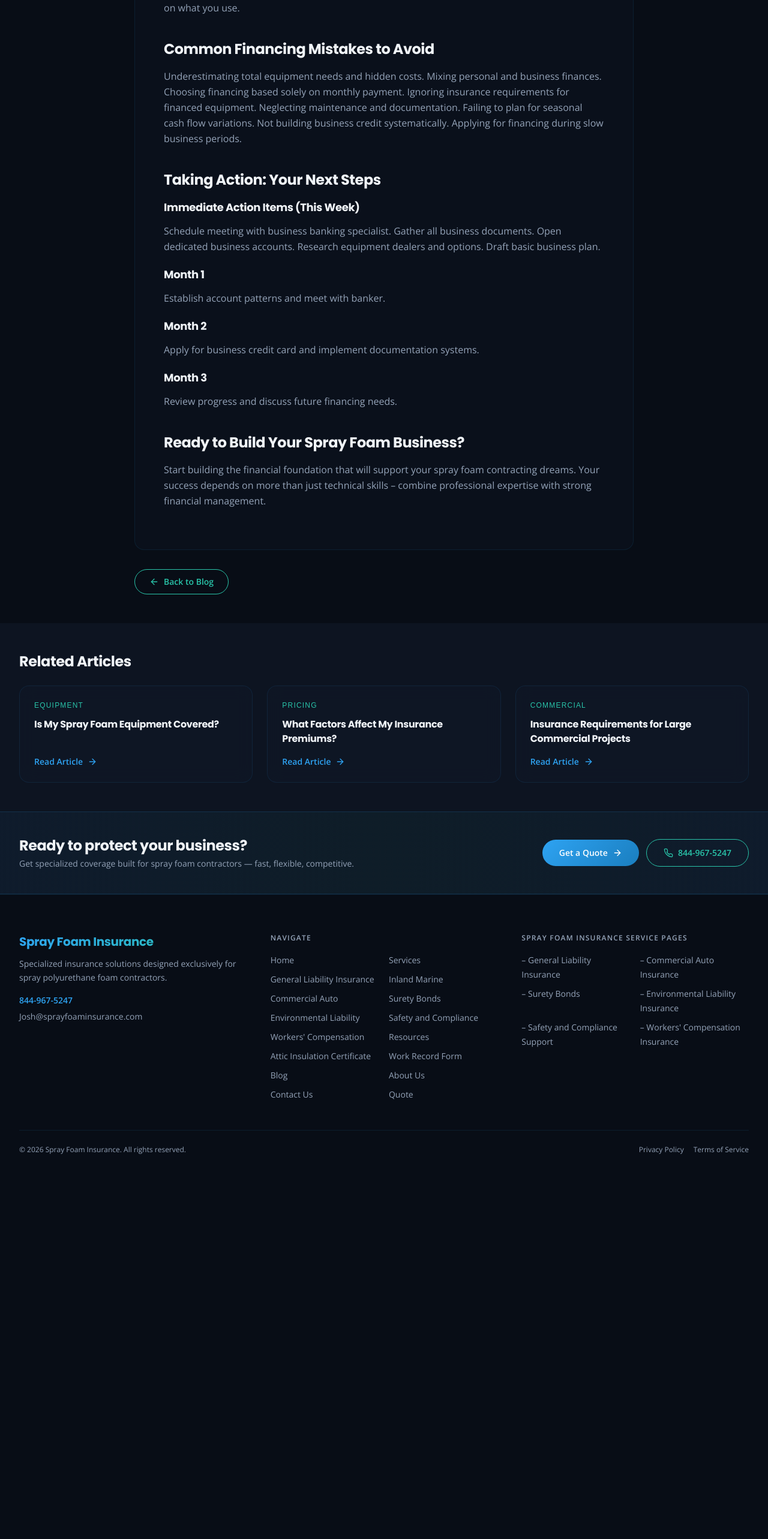
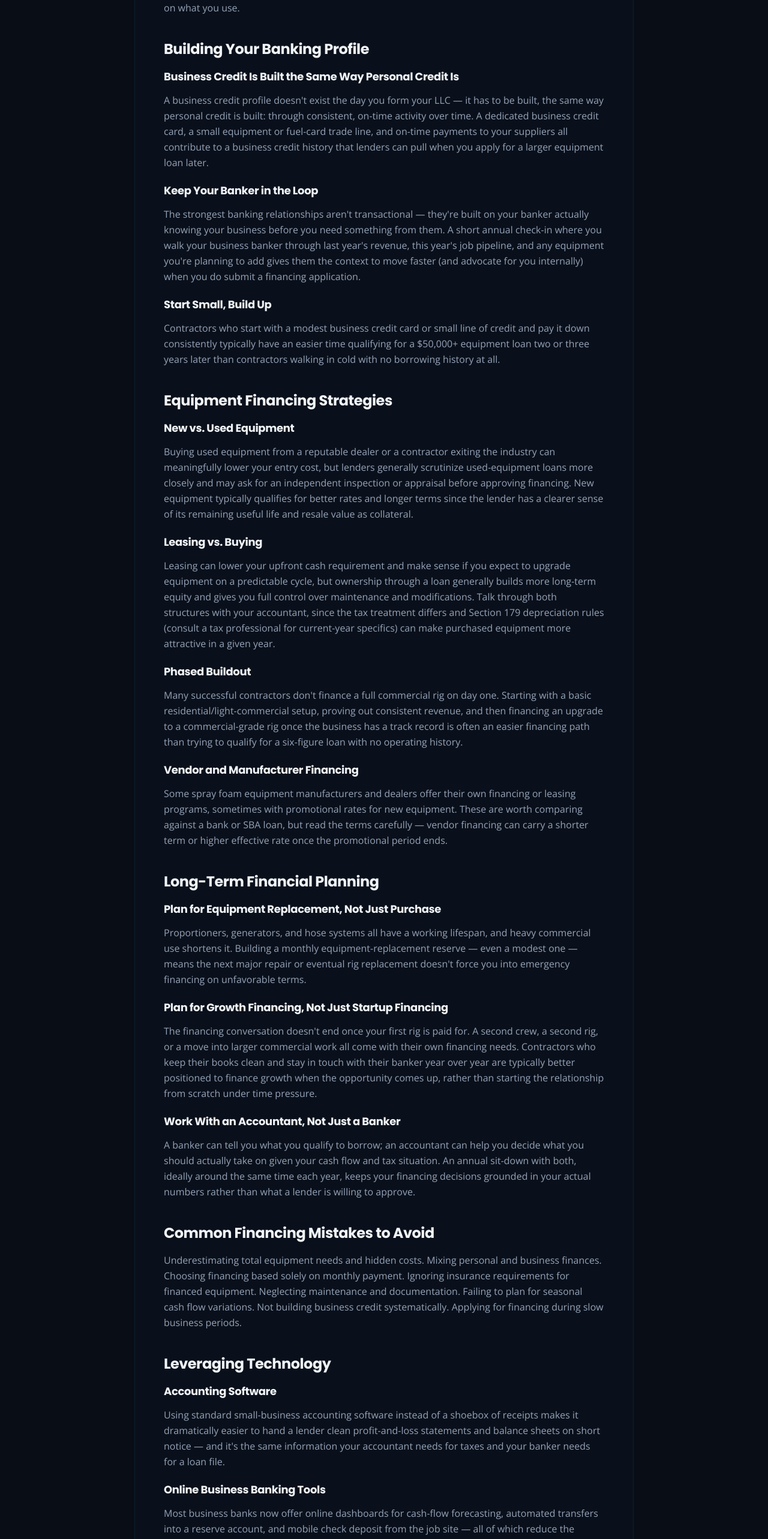
Before and after one commit to MCERQUA/sprayfoaminsurance-nextjs, a Next.js app: page /2025/07/04/spray-foam-equipment-financing-building-strong-banking-relationships in a window 1280 px wide. Shown: the part 4065-6631 px from the top of the page at 60% size. Before the commit the page ends 6054 px from the top, so only its background shows below. Built offline with nearby package versions, Linux system fonts and the light colour scheme.

Commit message:
auto-save: app/2025/07/04/spray-foam-equipment-financing-building-strong-banking-relationships/page.tsx,app/services/commercial-auto/page.tsx

```diff
--- a/app/2025/07/04/spray-foam-equipment-financing-building-strong-banking-relationships/page.tsx
+++ b/app/2025/07/04/spray-foam-equipment-financing-building-strong-banking-relationships/page.tsx
@@ -126,10 +126,46 @@ export default function Page() {
             <h4 className="text-lg font-headline font-bold text-text mb-3">Business Lines of Credit</h4>
             <p className="text-muted leading-relaxed mb-5">Flexible working capital for managing cash flow gaps. Draw funds as needed and pay interest only on what you use.</p>
 
-            <h2 className="text-2xl font-headline font-bold text-text mt-10 mb-4">Common Financing Mistakes to Avoid</h2>
+            <h2 id="building-your-banking-profile" className="text-2xl font-headline font-bold text-text mt-10 mb-4">Building Your Banking Profile</h2>
+            <h4 className="text-lg font-headline font-bold text-text mb-3">Business Credit Is Built the Same Way Personal Credit Is</h4>
+            <p className="text-muted leading-relaxed mb-5">A business credit profile doesn&apos;t exist the day you form your LLC — it has to be built, the same way personal credit is built: through consistent, on-time activity over time. A dedicated business credit card, a small equipment or fuel-card trade line, and on-time payments to your suppliers all contribute to a business credit history that lenders can pull when you apply for a larger equipment loan later.</p>
+            <h4 className="text-lg font-headline font-bold text-text mb-3">Keep Your Banker in the Loop</h4>
+            <p className="text-muted leading-relaxed mb-5">The strongest banking relationships aren&apos;t transactional — they&apos;re built on your banker actually knowing your business before you need something from them. A short annual check-in where you walk your business banker through last year&apos;s revenue, this year&apos;s job pipeline, and any equipment you&apos;re planning to add gives them the context to move faster (and advocate for you internally) when you do submit a financing application.</p>
+            <h4 className="text-lg font-headline font-bold text-text mb-3">Start Small, Build Up</h4>
+            <p className="text-muted leading-relaxed mb-5">Contractors who start with a modest business credit card or small line of credit and pay it down consistently typically have an easier time qualifying for a $50,000+ equipment loan two or three years later than contractors walking in cold with no borrowing history at all.</p>
+
+            <h2 id="equipment-financing-strategies" className="text-2xl font-headline font-bold text-text mt-10 mb-4">Equipment Financing Strategies</h2>
+            <h4 className="text-lg font-headline font-bold text-text mb-3">New vs. Used Equipment</h4>
+            <p className="text-muted leading-relaxed mb-5">Buying used equipment from a reputable dealer or a contractor exiting the industry can meaningfully lower your entry cost, but lenders generally scrutinize used-equipment loans more closely and may ask for an independent inspection or appraisal before approving financing. New equipment typically qualifies for better rates and longer terms since the lender has a clearer sense of its remaining useful life and resale value as collateral.</p>
+            <h4 className="text-lg font-headline font-bold text-text mb-3">Leasing vs. Buying</h4>
+            <p className="text-muted leading-relaxed mb-5">Leasing can lower your upfront cash requirement and make sense if you expect to upgrade equipment on a predictable cycle, but ownership through a loan generally builds more long-term equity and gives you full control over maintenance and modifications. Talk through both structures with your accountant, since the tax treatment differs and Section 179 depreciation rules (consult a tax professional for current-year specifics) can make purchased equipment more attractive in a given year.</p>
+            <h4 className="text-lg font-headline font-bold text-text mb-3">Phased Buildout</h4>
+            <p className="text-muted leading-relaxed mb-5">Many successful contractors don&apos;t finance a full commercial rig on day one. Starting with a basic residential/light-commercial setup, proving out consistent revenue, and then financing an upgrade to a commercial-grade rig once the business has a track record is often an easier financing path than trying to qualify for a six-figure loan with no operating history.</p>
+            <h4 className="text-lg font-headline font-bold text-text mb-3">Vendor and Manufacturer Financing</h4>
+            <p className="text-muted leading-relaxed mb-5">Some spray foam equipment manufacturers and dealers offer their own financing or leasing programs, sometimes with promotional rates for new equipment. These are worth comparing against a bank or SBA loan, but read the terms carefully — vendor financing can carry a shorter term or higher effective rate once the promotional period ends.</p>
+
+            <h2 id="long-term-financial-planning" className="text-2xl font-headline font-bold text-text mt-10 mb-4">Long-Term Financial Planning</h2>
+            <h4 className="text-lg font-headline font-bold text-text mb-3">Plan for Equipment Replacement, Not Just Purchase</h4>
+            <p className="text-muted leading-relaxed mb-5">Proportioners, generators, and hose systems all have a working lifespan, and heavy commercial use shortens it. Building a monthly equipment-replacement reserve — even a modest one — means the next major repair or eventual rig replacement doesn&apos;t force you into emergency financing on unfavorable terms.</p>
+            <h4 className="text-lg font-headline font-bold text-text mb-3">Plan for Growth Financing, Not Just Startup Financing</h4>
+            <p className="text-muted leading-relaxed mb-5">The financing conversation doesn&apos;t end once your first rig is paid for. A second crew, a second rig, or a move into larger commercial work all come with their own financing needs. Contractors who keep their books clean and stay in touch with their banker year over year are typically better positioned to finance growth when the opportunity comes up, rather than starting the relationship from scratch under time pressure.</p>
+            <h4 className="text-lg font-headline font-bold text-text mb-3">Work With an Accountant, Not Just a Banker</h4>
+            <p className="text-muted leading-relaxed mb-5">A banker can tell you what you qualify to borrow; an accountant can help you decide what you should actually take on given your cash flow and tax situation. An annual sit-down with both, ideally around the same time each year, keeps your financing decisions grounded in your actual numbers rather than what a lender is willing to approve.</p>
+
+            <h2 id="common-mistakes-to-avoid" className="text-2xl font-headline font-bold text-text mt-10 mb-4">Common Financing Mistakes to Avoid</h2>
             <p className="text-muted leading-relaxed mb-5">Underestimating total equipment needs and hidden costs. Mixing personal and business finances. Choosing financing based solely on monthly payment. Ignoring insurance requirements for financed equipment. Neglecting maintenance and documentation. Failing to plan for seasonal cash flow variations. Not building business credit systematically. Applying for financing during slow business periods.</p>
 
-            <h2 className="text-2xl font-headline font-bold text-text mt-10 mb-4">Taking Action: Your Next Steps</h2>
+            <h2 id="leveraging-technology" className="text-2xl font-headline font-bold text-text mt-10 mb-4">Leveraging Technology</h2>
+            <h4 className="text-lg font-headline font-bold text-text mb-3">Accounting Software</h4>
+            <p className="text-muted leading-relaxed mb-5">Using standard small-business accounting software instead of a shoebox of receipts makes it dramatically easier to hand a lender clean profit-and-loss statements and balance sheets on short notice — and it's the same information your accountant needs for taxes and your banker needs for a loan file.</p>
+            <h4 className="text-lg font-headline font-bold text-text mb-3">Online Business Banking Tools</h4>
+            <p className="text-muted leading-relaxed mb-5">Most business banks now offer online dashboards for cash-flow forecasting, automated transfers into a reserve account, and mobile check deposit from the job site — all of which reduce the administrative overhead of running the financial side of a spray foam business between jobs.</p>
+            <h4 className="text-lg font-headline font-bold text-text mb-3">Job Costing to Track Equipment ROI</h4>
+            <p className="text-muted leading-relaxed mb-5">Tracking revenue and material cost per job — even in a simple spreadsheet — lets you see how quickly a financed rig is actually paying for itself, and gives you real numbers to bring to your banker when discussing the next equipment purchase, instead of a rough estimate.</p>
+            <h4 className="text-lg font-headline font-bold text-text mb-3">Digital Documentation</h4>
+            <p className="text-muted leading-relaxed mb-5">Keeping formation documents, tax returns, insurance certificates, and equipment quotes organized digitally (rather than tracked down at application time) shortens the time between deciding to apply for financing and actually submitting a complete application.</p>
+
+            <h2 id="your-next-steps" className="text-2xl font-headline font-bold text-text mt-10 mb-4">Taking Action: Your Next Steps</h2>
             <h4 className="text-lg font-headline font-bold text-text mb-3">Immediate Action Items (This Week)</h4>
             <p className="text-muted leading-relaxed mb-5">Schedule meeting with business banking specialist. Gather all business documents. Open dedicated business accounts. Research equipment dealers and options. Draft basic business plan.</p>
             <h4 className="text-lg font-headline font-bold text-text mb-3">Month 1</h4>
```
Also changed, not shown: app/services/commercial-auto/page.tsx (+4 -4 lines).
